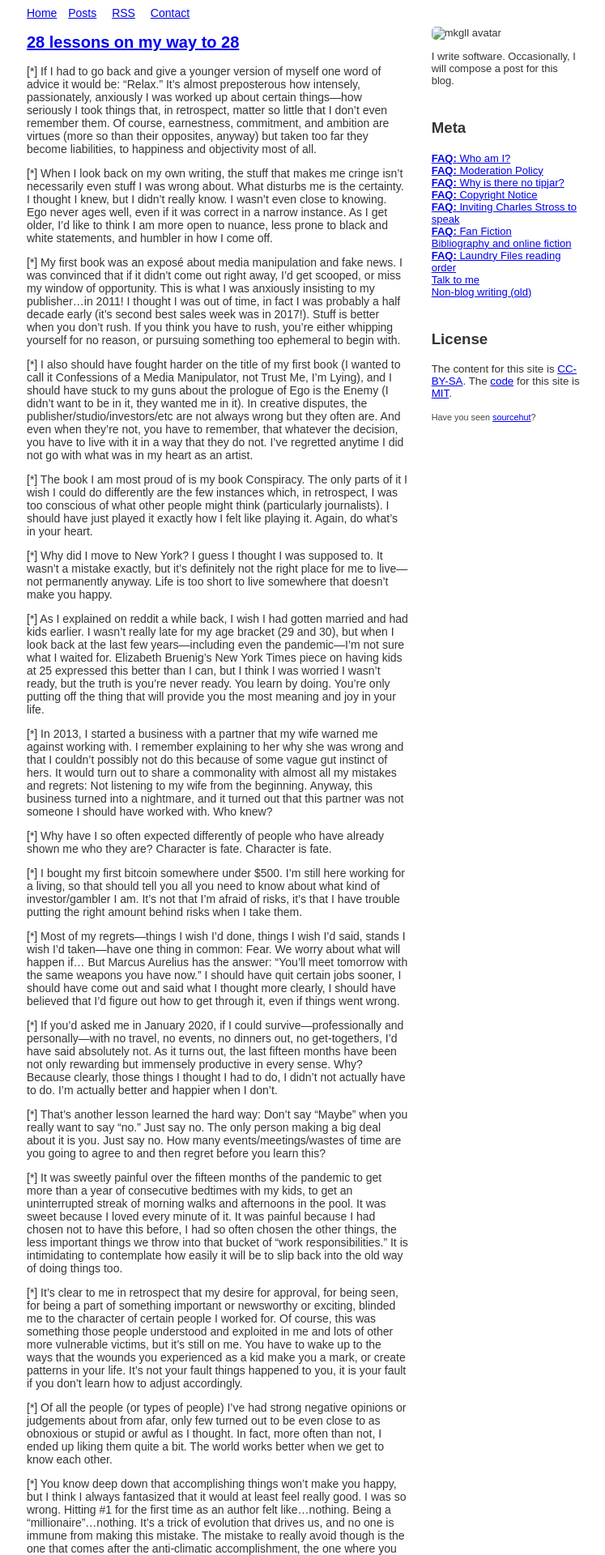
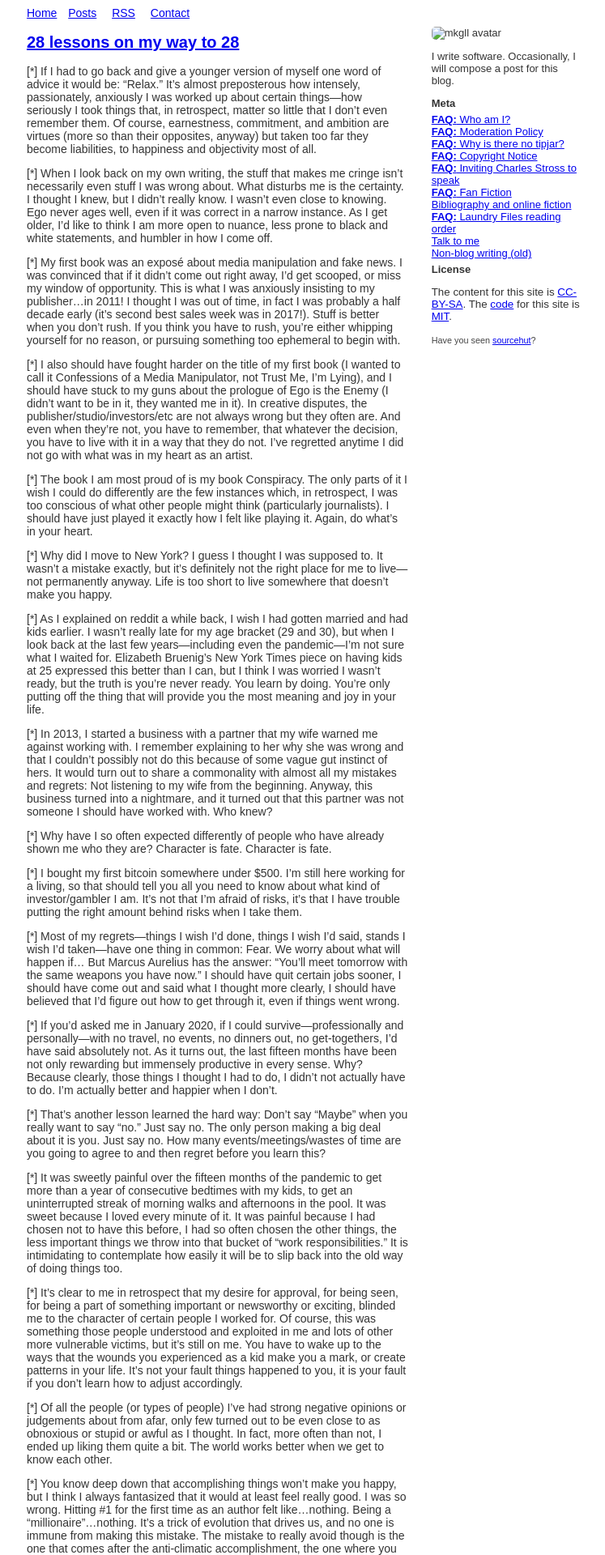
Before and after one commit to wakgill/drw4, a Jekyll site: the page built from index.html, in a window 1280 px wide. Shown: the top 1920 px of the page at 81% size, without its empty margins (265-1012 px from the left). Built offline with Jekyll 4.4.1, drawn with Linux system fonts in a browser that asks for light colours; the list of posts is cut into pages by our own code.

```diff
--- a/_includes/sidebar.html
+++ b/_includes/sidebar.html
@@ -4,7 +4,7 @@
     <p>I write software. Occasionally, I will compose a post for this blog.
 
         <div class="widget-content">
-              <h3>Meta</h3>
+              <h4>Meta</h4>
 <ul style="
     margin: 0;
     padding: 0;
@@ -40,7 +40,7 @@
 </div>--->
 
      {% if page.url != '/' %}
-    <h3>Recent Posts</h3>
+    <h4>Recent Posts</h4>
     {% for post in site.posts limit: 3 %}
     <div class="post-sidebar">
       {{ post.date | date: "%Y-%m-%d" }}<br />
@@ -52,7 +52,7 @@
 
 
 
-    <h3>License</h3>
+    <h4>License</h4>
     <p style="font-size: 10pt">
     The content for this site is
     <a href="https://creativecommons.org/licenses/by-sa/2.0/">CC-BY-SA</a>.
```
